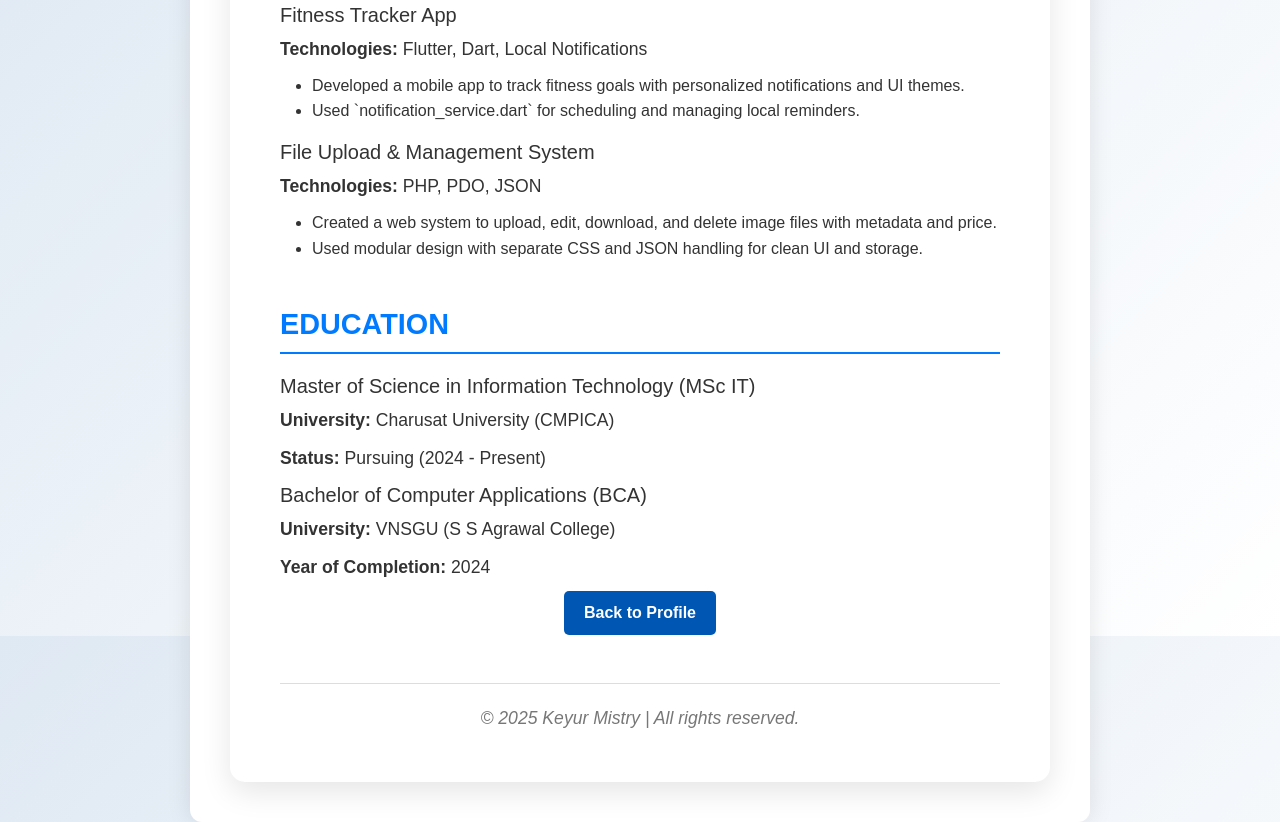
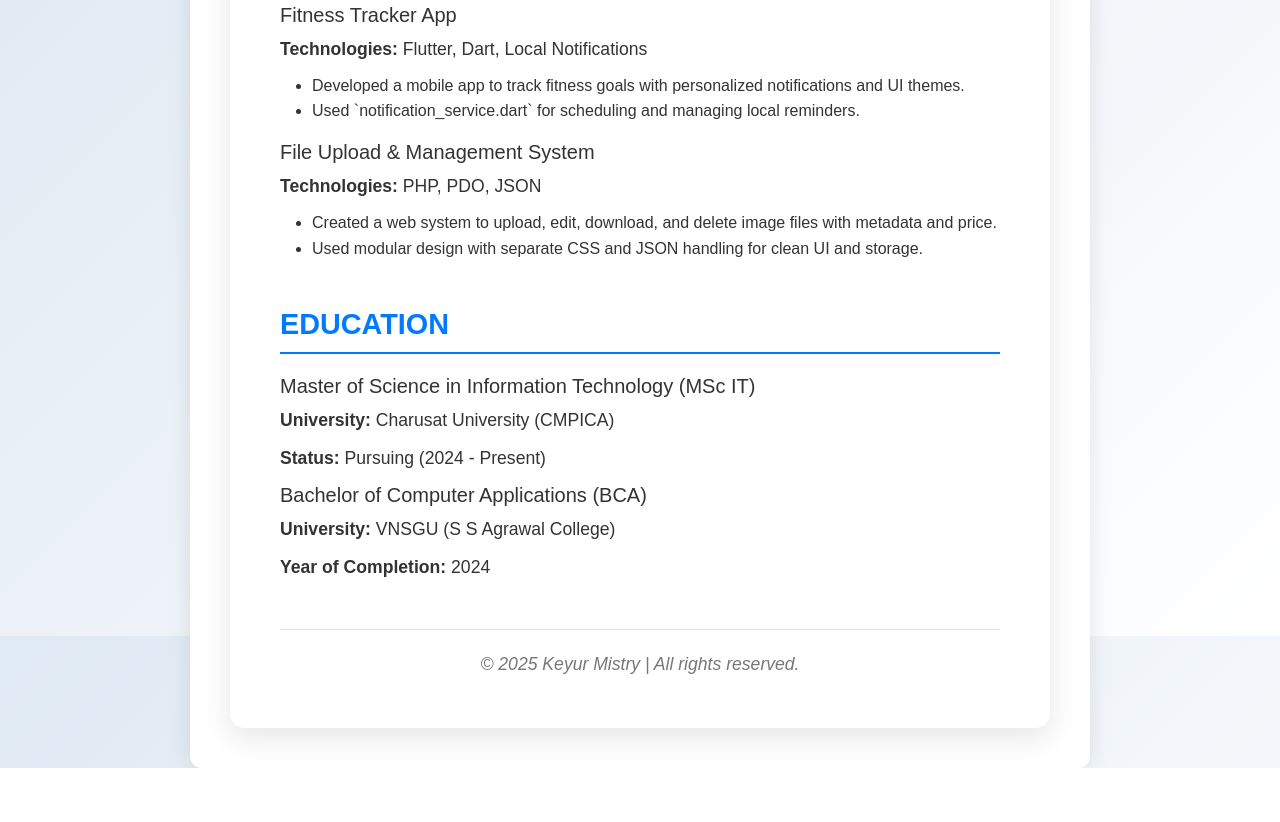
Before and after one commit to 369KeYuRmIsTrY/resume-, a plain HTML site: page resume.html in a window 1280 px wide. Shown: the part 964-1786 px from the top of the page. After the commit the page ends 1732 px from the top, so only its background shows below. Drawn offline with nearby package versions, Linux system fonts and the light colour scheme.

Commit message:
Update resume.html

```diff
--- a/resume.html
+++ b/resume.html
@@ -91,9 +91,6 @@
       <p><strong>Year of Completion:</strong> 2024</p>
     </div>
 
-    <div class="text-center mb-4">
-      <a href="C:\Users\Dell\Downloads\keyur_resume_site\index.html" class="btn btn-secondary">Back to Profile</a>
-    </div>
 
 
     <!-- Footer -->
```
